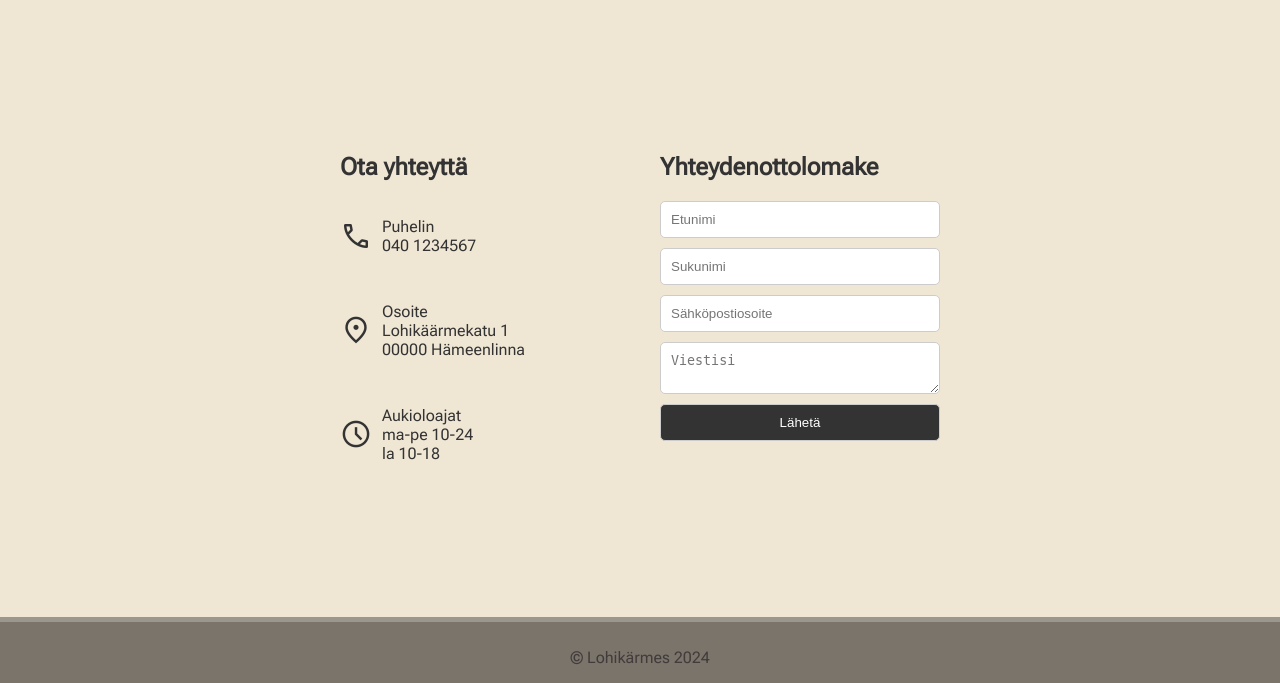
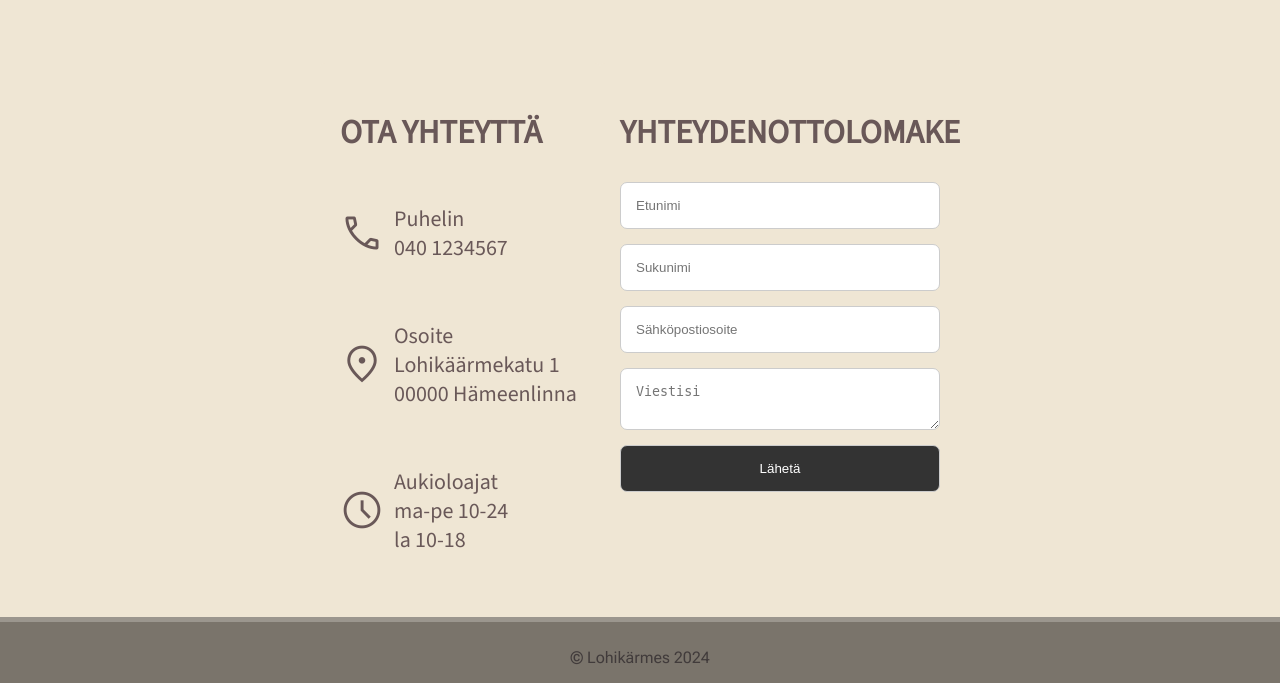
Before and after one commit to tino23001/HTML-projekti, a PHP site: page /Yhteystiedot.html in a window 1280 px wide. Shown: the part 117-800 px from the top of the page. Run offline with PHP 8.4, Linux system fonts and the light colour scheme; some web fonts are replaced.

Commit message:
Yhteystiedot-sivuun tehty pienempiä muokkauksia

```diff
--- a/Yhteystiedot.html
+++ b/Yhteystiedot.html
@@ -30,7 +30,7 @@
 
     <main class="contact-container">
         <section class="contact-info">
-            <h2>Ota yhteyttä</h2>
+            <h2>OTA YHTEYTTÄ</h2>
             <div class="info">
                 <span class="material-symbols-outlined">phone</span>
                 <p>Puhelin<br>040 1234567</p>
@@ -47,7 +47,7 @@
 
         <section class="contact-form">
             <form action="submit_form.php" method="post">
-                <h2>Yhteydenottolomake</h2>
+                <h2>YHTEYDENOTTOLOMAKE</h2>
                 <input type="text" id="first-name" name="first_name" placeholder="Etunimi" required>
                 <input type="text" id="last-name" name="last_name" placeholder="Sukunimi" required>
                 <input type="email" id="email" name="email" placeholder="Sähköpostiosoite" required>
--- a/styles.css
+++ b/styles.css
@@ -113,11 +113,14 @@ nav a:hover {
 }
 
 .contact-info, .contact-form {
-    background-color: #EFE6D4e;
+    background-color: #EFE6D4;
     padding: 20px;
     border-radius: 5px;
-    margin-top: 200px;
+    margin-top: 150px;
     width: 50%;
+    color: #695858;
+    font-family: 'Source Sans 3', sans-serif;
+    font-size: 22px;
 
 
 }
@@ -138,10 +141,10 @@ nav a:hover {
 }
 
 .contact-form input, .contact-form textarea, .contact-form button {
-    margin-bottom: 10px;
-    padding: 10px;
+    margin-bottom: 15px;
+    padding: 15px;
     border: 1px solid #ccc;
-    border-radius: 5px;
+    border-radius: 7px;
 }
 
 .contact-form button {
```
